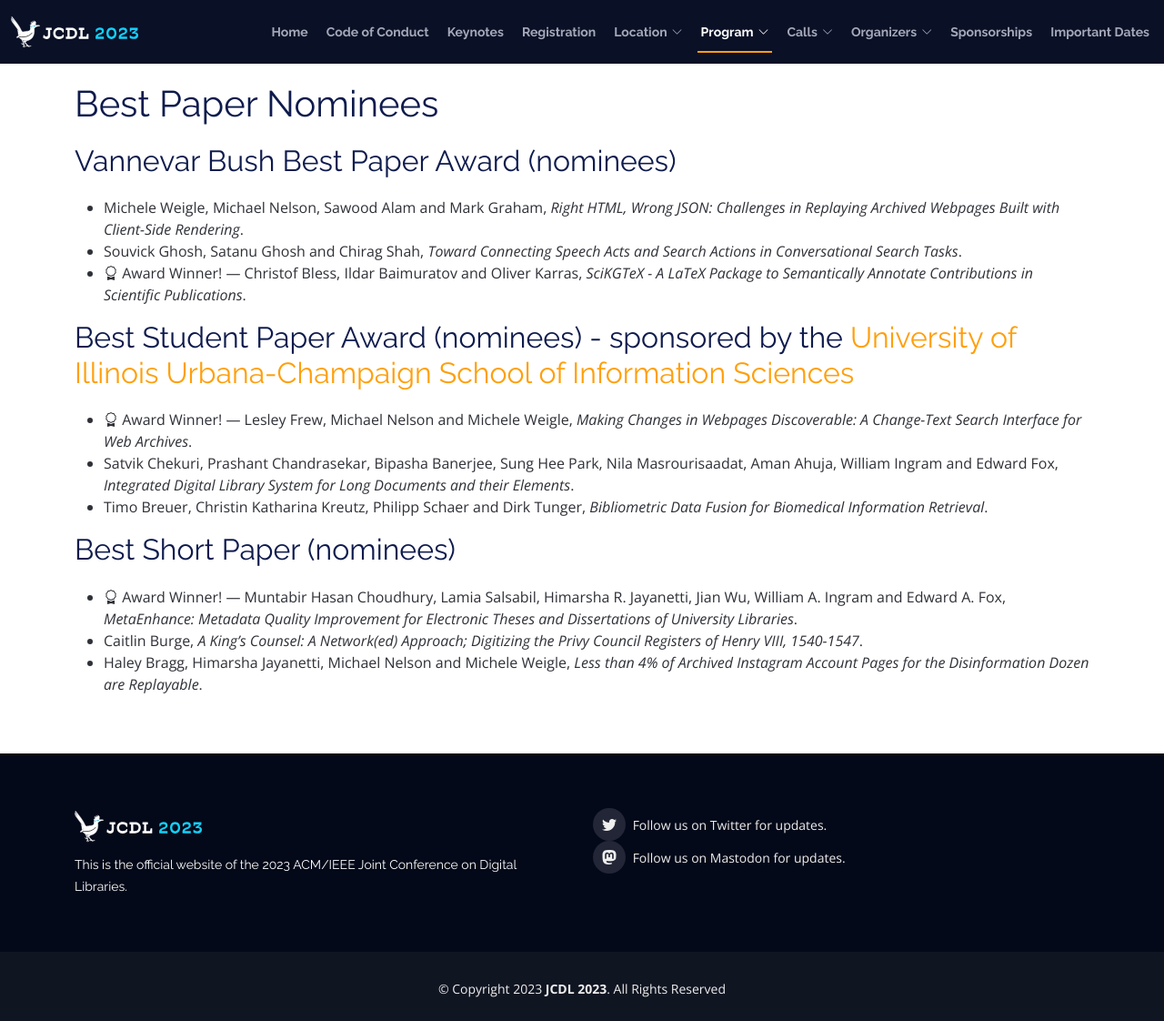
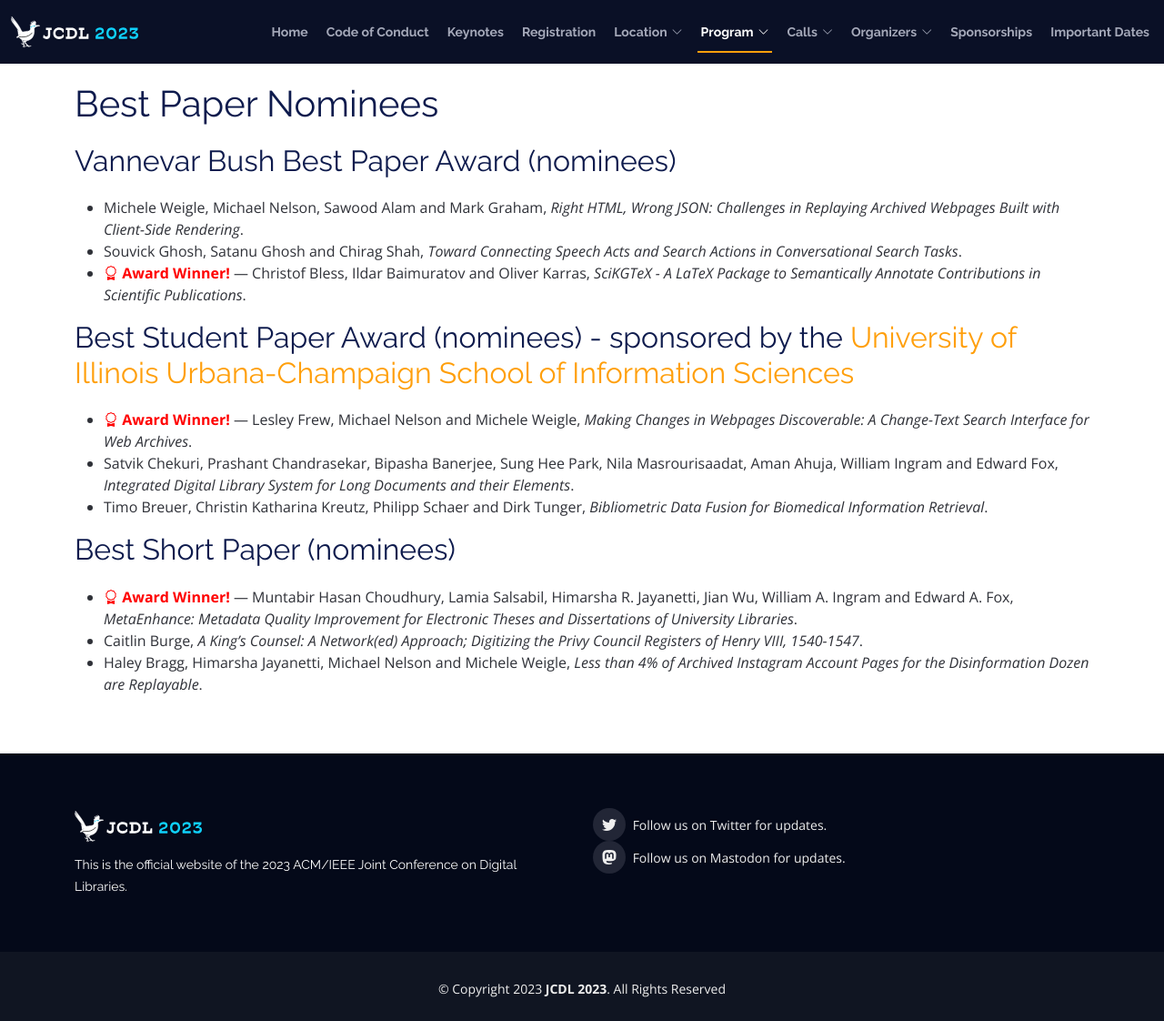
Before and after one commit to shawnmjones/JCDL2023-website-source, a Jekyll site: the page built from awards.html, in a window 1280 px wide and 1122 px high. Shown: the whole window at 91% size. Built offline with Jekyll 4.4.1, drawn with Linux system fonts in a browser that asks for light colours.

Commit message:
fixing style so that award winners stand out

```diff
--- a/awards.html
+++ b/awards.html
@@ -8,6 +8,13 @@ striking_image: https://2023.jcdl.org/assets/img/hero-bg.jpg
 permalink: /program/awards/
 
 ---
+
+<style>
+    .nominee {
+      color: red;
+      font-weight: bolder;
+    }
+</style>
 
 <main id="main">
 
```
